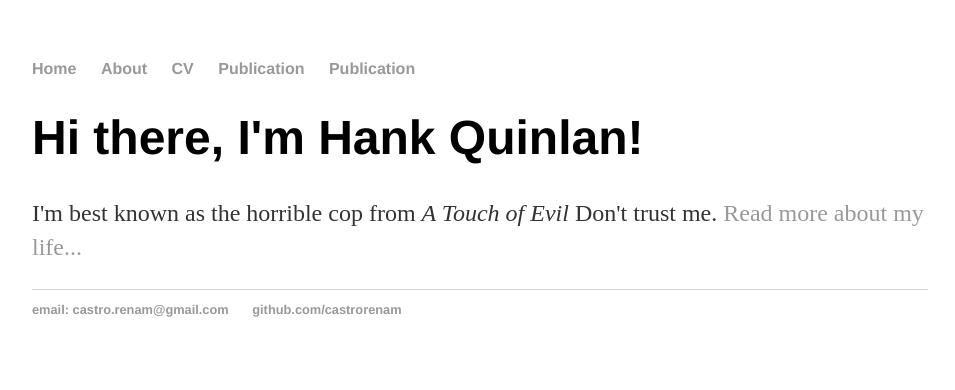
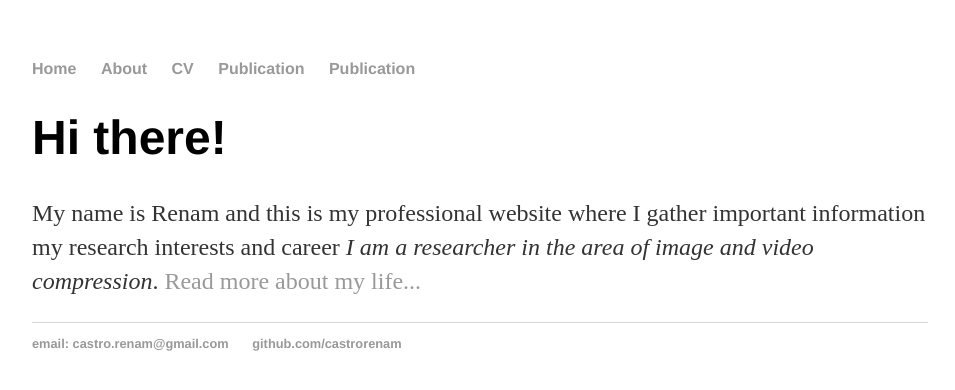
Before and after one commit to castrorenam/castrorenam.github.io, a Jekyll site: the page built from index.html, in a window 1280 px wide. Shown: the top 390 px of the page, without its empty margins (160-1115 px from the left). Built offline with Jekyll 4.4.1, drawn with Linux system fonts in a browser that asks for light colours.

Commit message:
Building website

```diff
--- a/index.html
+++ b/index.html
@@ -3,6 +3,7 @@ layout: default
 title: home
 ---
 <div class="blurb">
-	<h1>Hi there, I'm Hank Quinlan!</h1>
-	<p>I'm best known as the horrible cop from <em>A Touch of Evil</em> Don't trust me. <a href="/about">Read more about my life...</a></p>
+	<h1>Hi there!</h1>
+	<p>My name is Renam and this is my professional website where I gather important information my research interests and career
+		<em>I am a researcher in the area of image and video compression</em>. <a href="/about">Read more about my life...</a></p>
 </div><!-- /.blurb -->
```
